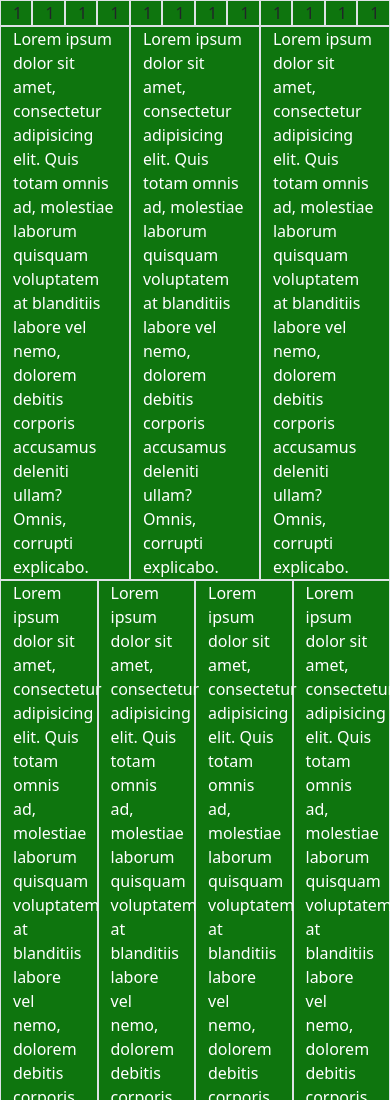
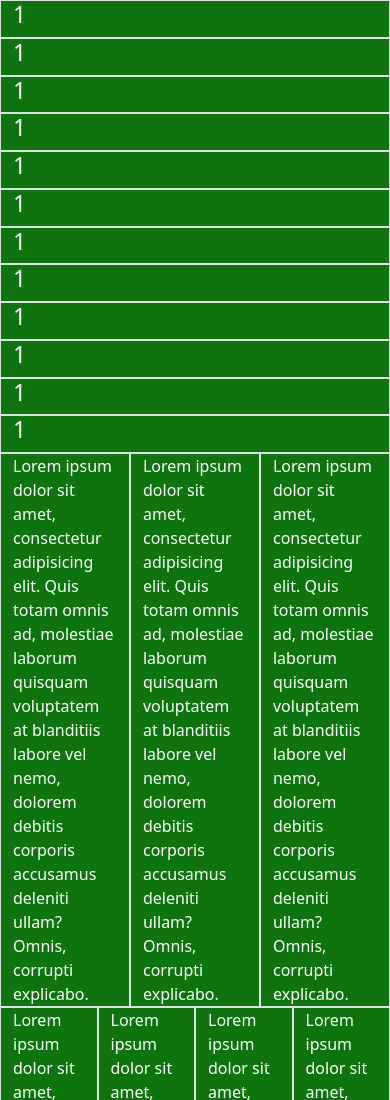
Before and after one commit to AlfredoMarcelo/randomcard, a plain HTML site: page index.html in a window 390 px wide. Shown: the top 1100 px of the page. Drawn offline with nearby package versions, Linux system fonts and the light colour scheme.

Commit message:
responsive desing

```diff
--- a/index.html
+++ b/index.html
@@ -16,18 +16,18 @@
   <body>
     <div class="container">
       <div class="row">
-        <div class="col-1 border">1</div>
-        <div class="col-1 border">1</div>
-        <div class="col-1 border">1</div>
-        <div class="col-1 border">1</div>
-        <div class="col-1 border">1</div>
-        <div class="col-1 border">1</div>
-        <div class="col-1 border">1</div>
-        <div class="col-1 border">1</div>
-        <div class="col-1 border">1</div>
-        <div class="col-1 border">1</div>
-        <div class="col-1 border">1</div>
-        <div class="col-1 border">1</div>
+        <div class="col-12 col-lg-1 border text-white"><h3>1</h3></div>
+        <div class="col-12 col-lg-1 border text-white "><h3>1</h3></div>
+        <div class="col-12 col-lg-1 border text-white"><h3>1</h3></div>
+        <div class="col-12 col-lg-1 border text-white"><h3>1</h3></div>
+        <div class="col-12 col-lg-1 border text-white"><h3>1</h3></div>
+        <div class="col-12 col-lg-1 border text-white"><h3>1</h3></div>
+        <div class="col-12 col-lg-1 border text-white"><h3>1</h3></div>
+        <div class="col-12 col-lg-1 border text-white"><h3>1</h3></div>
+        <div class="col-12 col-lg-1 border text-white"><h3>1</h3></div>
+        <div class="col-12 col-lg-1 border text-white"><h3>1</h3></div>
+        <div class="col-12 col-lg-1 border text-white"><h3>1</h3></div>
+        <div class="col-12 col-lg-1 border text-white"><h3>1</h3></div>
       </div>
       <div class="row">
         <div class="col-4 text-white border">
```
